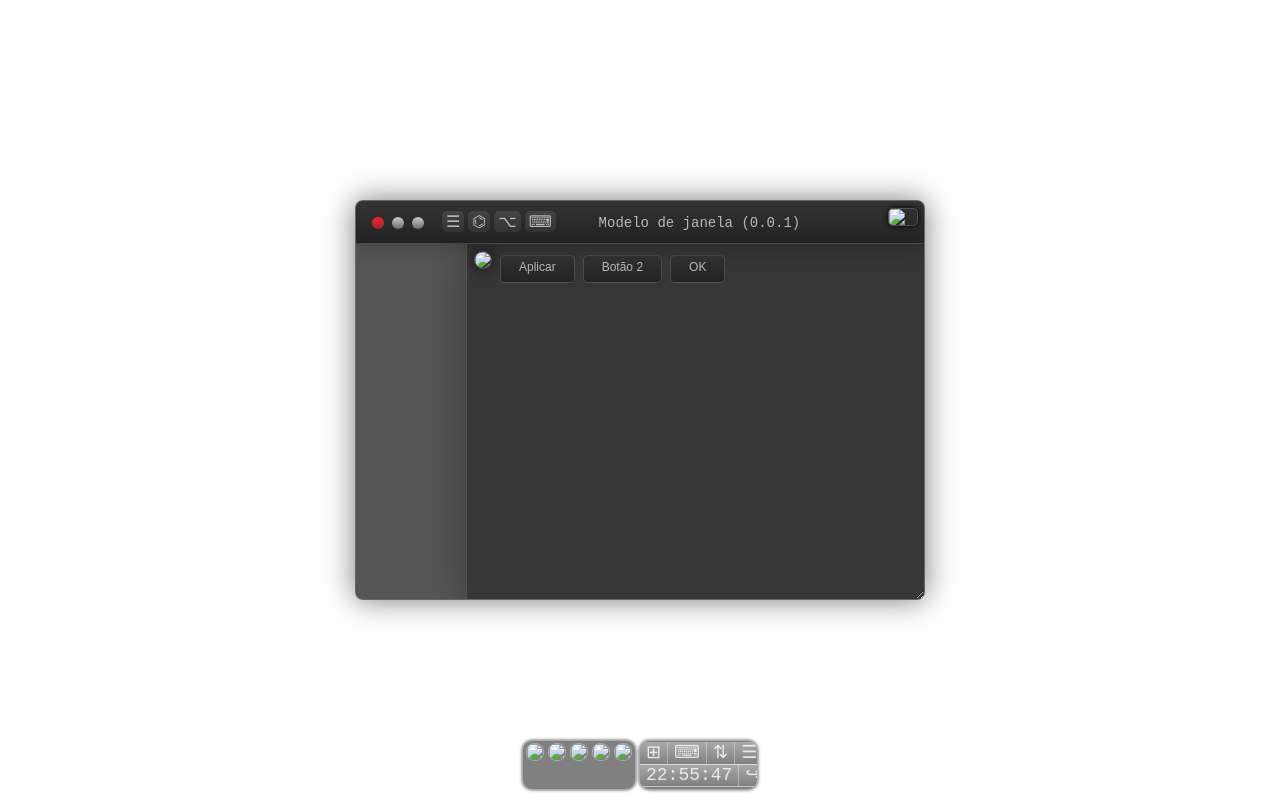
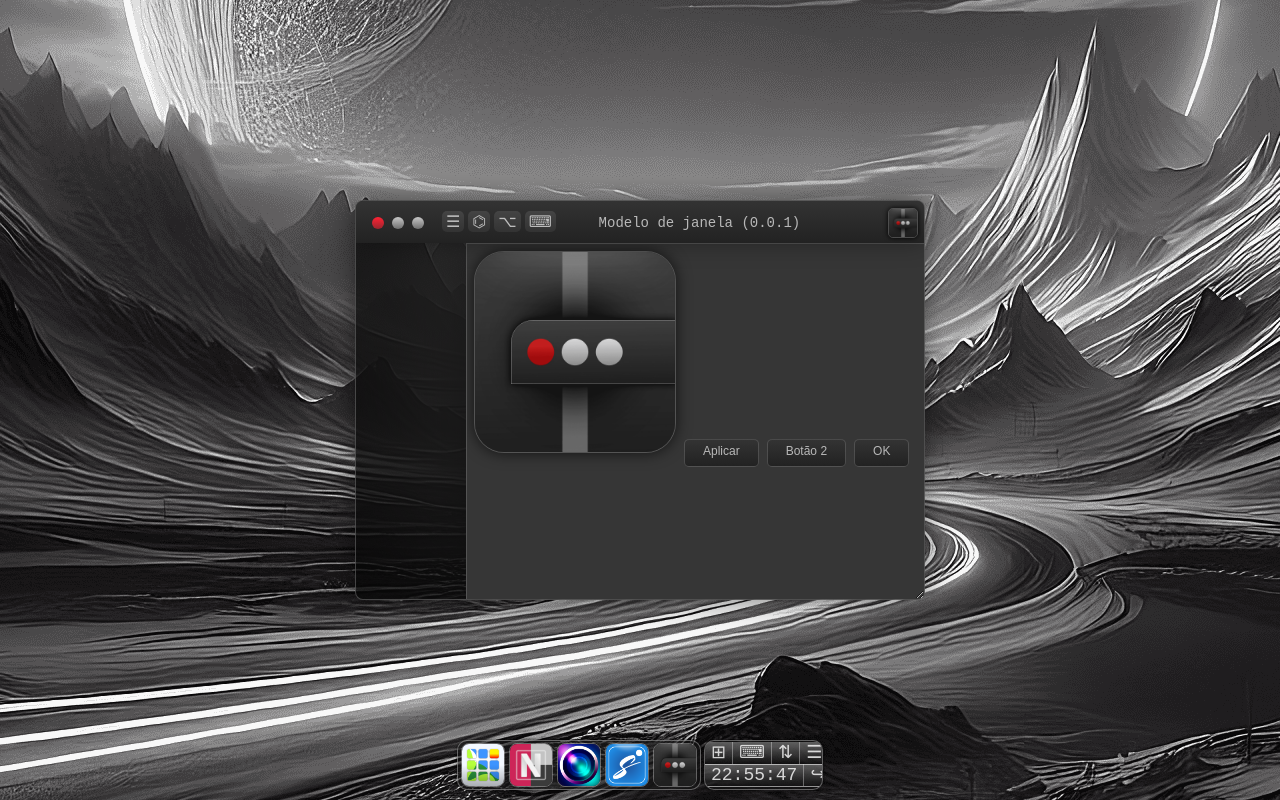
Before and after one commit to NascaED/Web-N-OS, a plain HTML site: page index.html in a window 1280 px wide. Drawn offline with Linux system fonts and the light colour scheme; the site is published under a folder, as on GitHub Pages, so addresses that start at the root find nothing.

Commit message:
upando coisas basicas 01

```diff
--- a/base/base.css
+++ b/base/base.css
@@ -1,5 +1,5 @@
 body {
-    background-image: url(/base/midia/imgs/001.png);
+    background-image: url(../base/midia/imgs/001.png);
     background-size: auto;
     background-repeat: no-repeat;
     background-position: center;
--- a/index.html
+++ b/index.html
@@ -4,7 +4,7 @@
 <head>
     <meta charset="UTF-8">
     <meta name="viewport" content="width=device-width, initial-scale=1.0">
-    <link rel="icon"href="/base/midia/icons/ico-J-N.png"type="image/x-icon"/>
+    <link rel="icon"href="./base/midia/icons/ico-J-N.png"type="image/x-icon"/>
     <link rel="stylesheet" href="base/base.css">
     <title>Web-N-OS</title>
 </head>
@@ -13,10 +13,10 @@
     <div class="janela" id="modelo">
         <div class="barraJanela">
             <div class="btnJanela"></div><span>Modelo de janela (0.0.1)</span>
-            <z>☰</z><z>⌬</z><z>⌥</z><z>⌨</z><img src="/base/midia/icons/ico-J-N.png">
+            <z>☰</z><z>⌬</z><z>⌥</z><z>⌨</z><img src="./base/midia/icons/ico-J-N.png">
         </div>
         <div class="conteudoJanela">
-            <img src="/base/midia/icons/ico-J-N.png">
+            <img src="./base/midia/icons/ico-J-N.png">
             <button>Aplicar</button>
             <button>Botão 2</button>
             <button>OK</button>
@@ -26,11 +26,11 @@
     <!--Barra Menu inicio-->
     <div class="barraGlobal">
         <div class="menuGlobal">
-            <img src="/base/midia/icons/ico-todosapp.png">
-            <img src="/base/midia/icons/ico-N-1.png">
-            <img src="/base/midia/icons/ico-spfe.png">
-            <img src="/base/midia/icons/ico-ss.png">
-            <img src="/base/midia/icons/ico-J-N.png">
+            <img src="./base/midia/icons/ico-todosapp.png">
+            <img src="./base/midia/icons/ico-N-1.png">
+            <img src="./base/midia/icons/ico-spfe.png">
+            <img src="./base/midia/icons/ico-ss.png">
+            <img src="./base/midia/icons/ico-J-N.png">
         </div>
         <div class="itensGlobal">
             <z>⊞</z><z>⌨</z><z>⇅</z><z>☰</z><br><z id="horas">00:00:00</z><z>↪</z>
```
